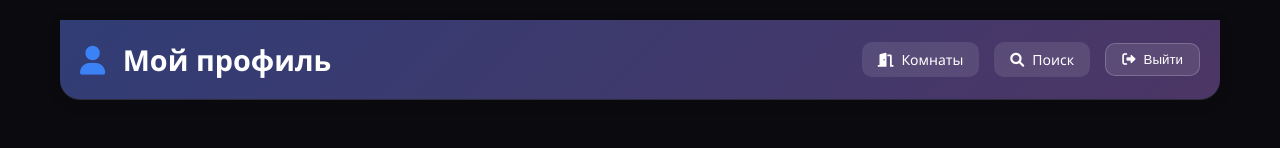
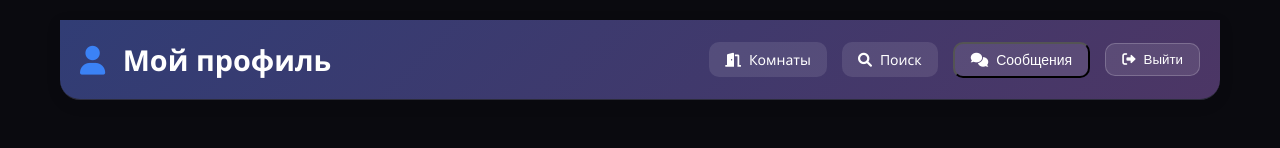
Before and after one commit to eazygg/squad-finder, a website: page public/profile.html in a window 1280 px wide. Shown: the top 148 px of the page. Drawn offline with nearby package versions, Linux system fonts and the light colour scheme; no server answers; sample sign-in values are in the browser's storage.

Commit message:
кнопка сообщения добавлена

```diff
--- a/public/profile.html
+++ b/public/profile.html
@@ -20,6 +20,9 @@
                 <a href="/search.html" class="nav-link">
                     <i class="fas fa-search"></i> Поиск
                 </a>
+                <button class="nav-link" onclick="if(window.privateChat) privateChat.openChat()">
+                    <i class="fas fa-comments"></i> Сообщения
+                </button>
                 <button id="logoutBtn" class="btn-secondary">
                     <i class="fas fa-sign-out-alt"></i> Выйти
                 </button>
```
